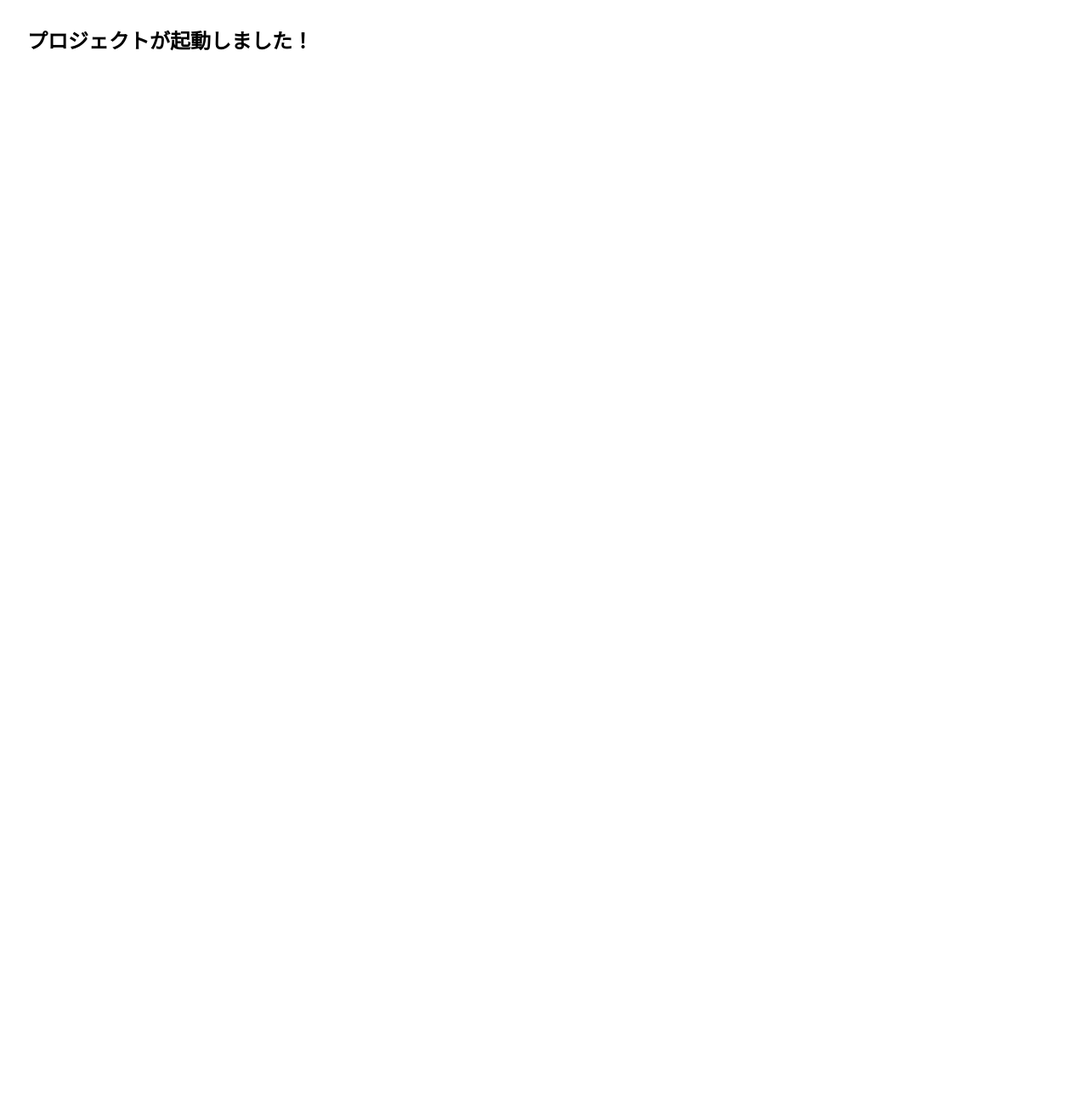
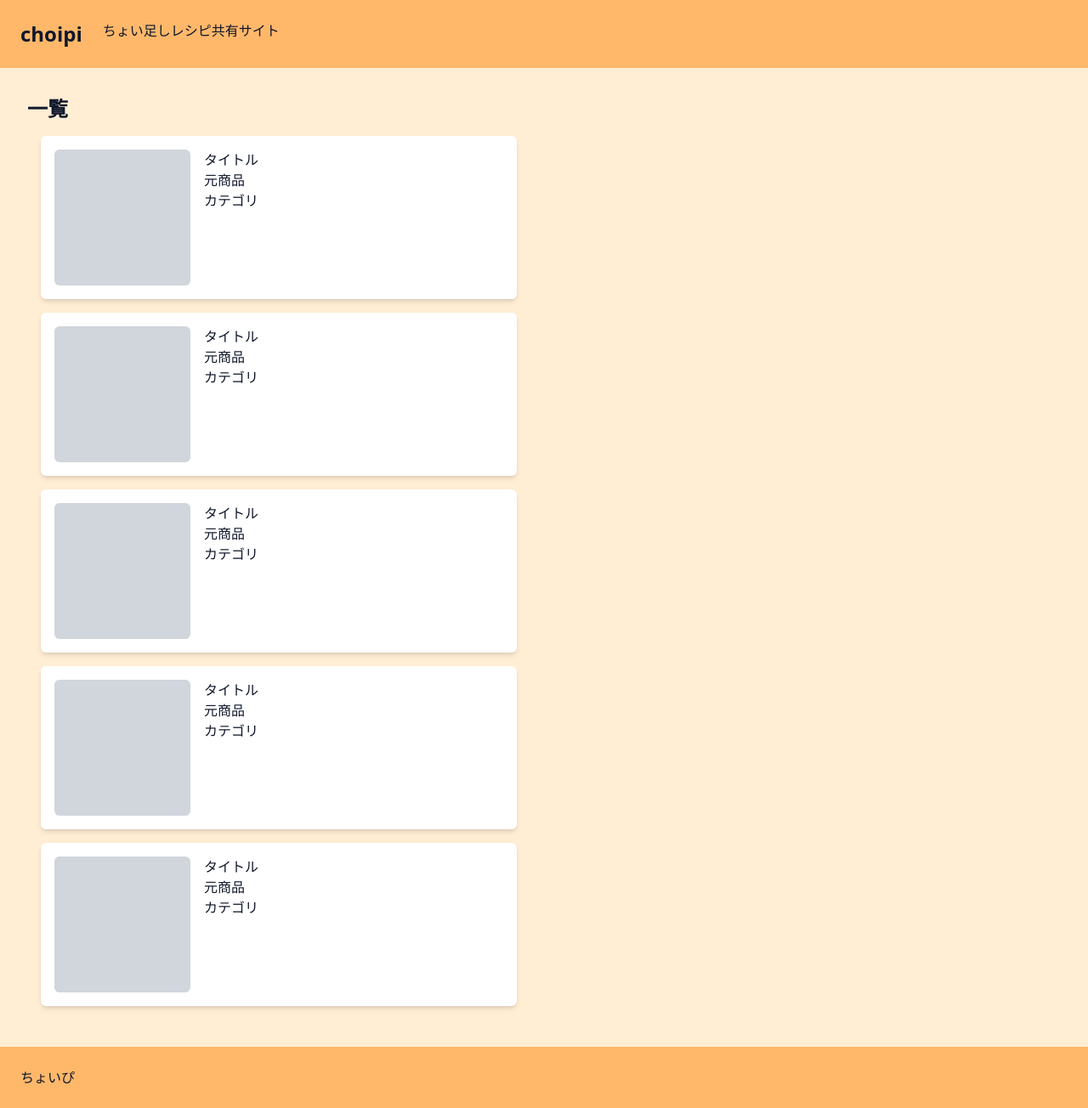
Before and after one commit to horit-chan/choipi, a Next.js app: page / in a window 1280 px wide. Shown: the whole page at 85% size. Before the commit the page ends 800 px from the top, so only its background shows below. Built offline with nearby package versions, Linux system fonts and the light colour scheme.

Commit message:
feat: プロジェクトの雛形作成とディレクトリ構造の定義

```diff
--- a/app/layout.tsx
+++ b/app/layout.tsx
@@ -1,6 +1,8 @@
 import type { Metadata } from 'next';
 import { Geist, Geist_Mono } from 'next/font/google';
 import './globals.css';
+import Header from '@/components/layouts/Header';
+import Footer from '@/components/layouts/Footer';
 
 const geistSans = Geist({
   variable: '--font-geist-sans',
@@ -23,8 +25,14 @@ export default function RootLayout({
   children: React.ReactNode;
 }>) {
   return (
-    <html lang="en" className={`${geistSans.variable} ${geistMono.variable} h-full antialiased`}>
-      <body className="flex min-h-full flex-col">{children}</body>
+    <html lang="ja" className={`${geistSans.variable} ${geistMono.variable} h-full antialiased`}>
+      <body className="flex min-h-full flex-col bg-orange-100 text-slate-900">
+        <Header />
+
+        <main className="flex-1">{children}</main>
+
+        <Footer />
+      </body>
     </html>
   );
 }
--- /dev/null
+++ b/app/login/page.tsx
@@ -0,0 +1,11 @@
+'use client';
+
+import Header from '@/components/layouts/Header';
+
+export default function LoginPage() {
+  return (
+    <main className="p-8">
+      <Header />
+    </main>
+  );
+}
--- /dev/null
+++ b/app/mypage/page.tsx
@@ -0,0 +1,11 @@
+'use client';
+
+import Header from '@/components/layouts/Header';
+
+export default function MyPage() {
+  return (
+    <main className="p-8">
+      <Header />
+    </main>
+  );
+}
--- a/app/page.tsx
+++ b/app/page.tsx
@@ -1,7 +1,16 @@
+import Card from '@/components/layouts/Card';
+
 export default function Home() {
   return (
     <main className="p-8">
-      <h1 className="text-2xl font-bold">プロジェクトが起動しました！</h1>
+      <h1 className="text-2xl font-bold">一覧</h1>
+      <div>
+        <Card />
+        <Card />
+        <Card />
+        <Card />
+        <Card />
+      </div>
     </main>
   );
 }
--- /dev/null
+++ b/components/layouts/Card.tsx
@@ -0,0 +1,14 @@
+'use client';
+
+export default function Card() {
+  return (
+    <div className="m-4 flex w-140 rounded-md bg-white p-4 shadow-md">
+      <div className="h-40 w-40 rounded-md bg-gray-300"></div>
+      <div className="ml-4 flex flex-col">
+        <h2>タイトル</h2>
+        <div>元商品</div>
+        <div>カテゴリ</div>
+      </div>
+    </div>
+  );
+}
--- /dev/null
+++ b/components/layouts/Footer.tsx
@@ -0,0 +1,9 @@
+'use client';
+
+export default function Footer() {
+  return (
+    <footer className="bg-orange-300">
+      <div className="flex p-6">ちょいぴ</div>
+    </footer>
+  );
+}
--- /dev/null
+++ b/components/layouts/Header.tsx
@@ -0,0 +1,12 @@
+'use client';
+
+export default function Header() {
+  return (
+    <header className="bg-orange-300">
+      <div className="flex p-6">
+        <h1 className="text-2xl font-bold">choipi</h1>
+        <div className="ml-6">ちょい足しレシピ共有サイト</div>
+      </div>
+    </header>
+  );
+}
--- a/package.json
+++ b/package.json
@@ -12,6 +12,7 @@
   "dependencies": {
     "@supabase/supabase-js": "^2.103.3",
     "next": "16.2.4",
+    "next-themes": "^0.4.6",
     "react": "19.2.4",
     "react-dom": "19.2.4"
   },
```
Also changed, not shown: 1 other file (tests, documents, lock files or other folders).
